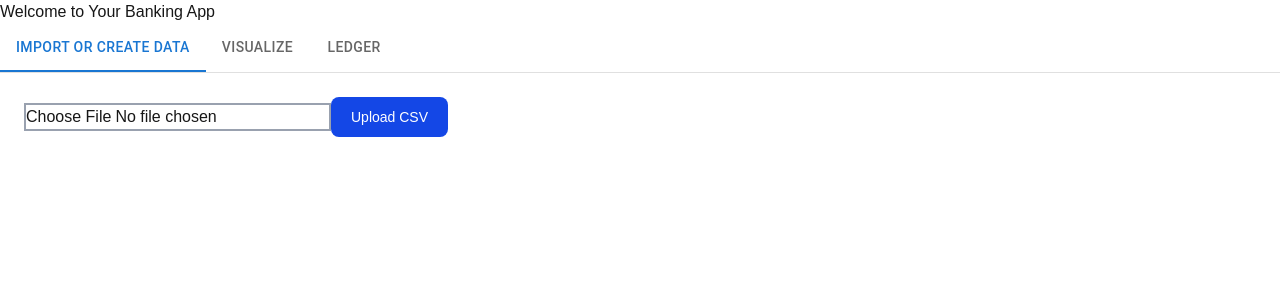
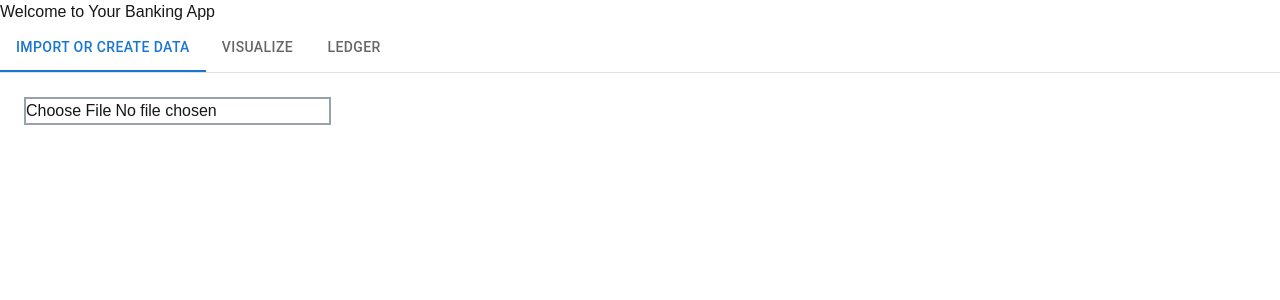
Before and after one commit to ahoeft/ReactJsDatenBank, a Next.js app in the folder daten-bank/: page / in a window 1280 px wide. Shown: the top 300 px of the page. Built offline with nearby package versions, Linux system fonts and the light colour scheme.

Commit message:
make uploader 1 step instead of 2

```diff
--- a/daten-bank/src/components/CsvUploader.tsx
+++ b/daten-bank/src/components/CsvUploader.tsx
@@ -9,17 +9,11 @@ interface Entry {
 }
 
 function CsvUploader(props:any) {
-  const [file, setFile] = useState(null);
   const [loaded, setLoaded] = useState(false);
 
   const handleFileChange = (e:any) => {
-    setFile(e.target.files[0]);
-  };
-
-  const handleUpload = () => {
+    let file = e.target.files[0];
     if (file) {
-      // Process the CSV file here
-      console.log('Uploading file!');
       Papa.parse(file, {
             header: true, // Treat the first row as headers
             dynamicTyping: true, // Convert numbers and booleans
@@ -35,17 +29,15 @@ function CsvUploader(props:any) {
                 setLoaded(true);
             }
         });
-      // Example: You would typically send this file to a backend API
-      // or parse it in the frontend using a library like Papa Parse.
     } else {
       alert('Please select a CSV file to upload.');
     }
   };
 
+
   return (
     <div>
       <input className="border-2 border-gray-400" type="file" accept=".csv" onChange={handleFileChange} />
-      <button className="text-white bg-blue-700 hover:bg-blue-800 focus:ring-4 focus:ring-blue-300 font-medium rounded-lg text-sm px-5 py-2.5 me-2 mb-2 dark:bg-blue-600 dark:hover:bg-blue-700 focus:outline-none dark:focus:ring-blue-800" onClick={handleUpload}>Upload CSV</button>
       <p hidden={!loaded}>Your data has loaded, go check out Visualize or Ledger!</p>
     </div>
   );
```
